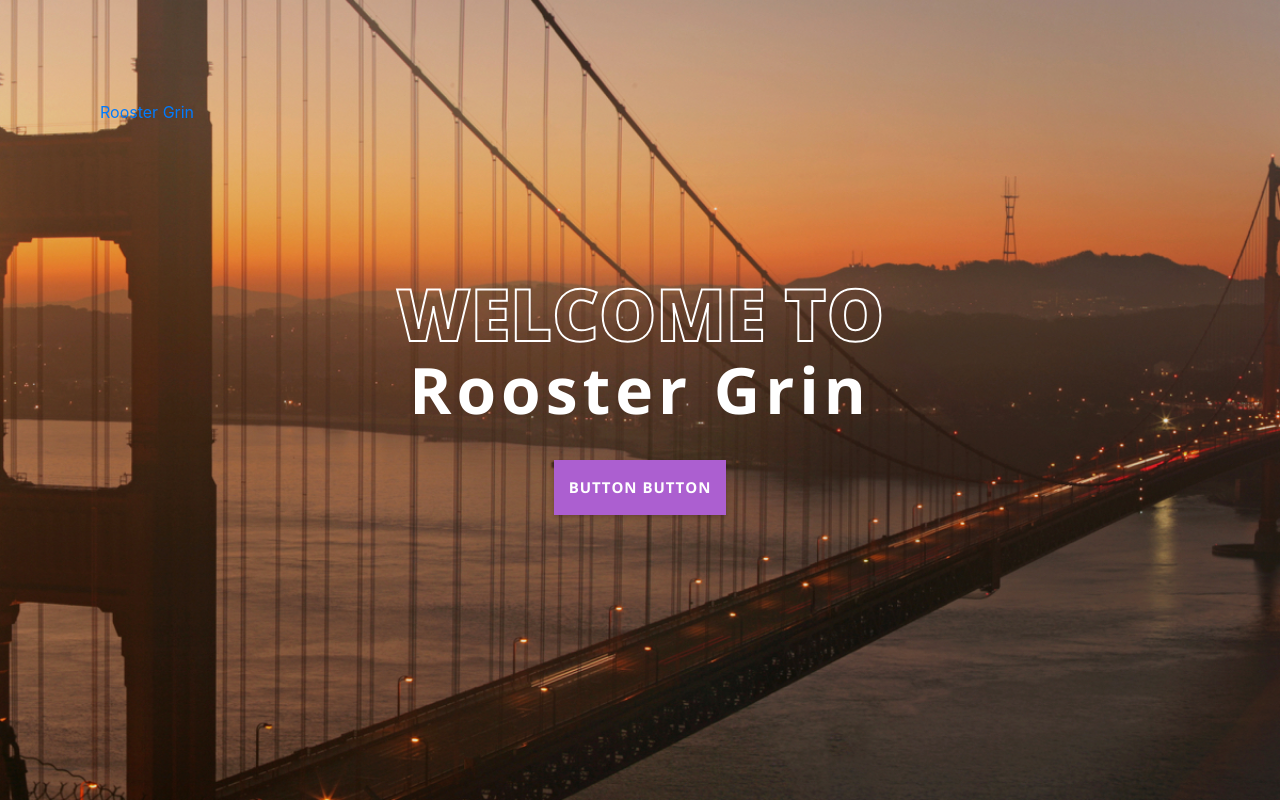
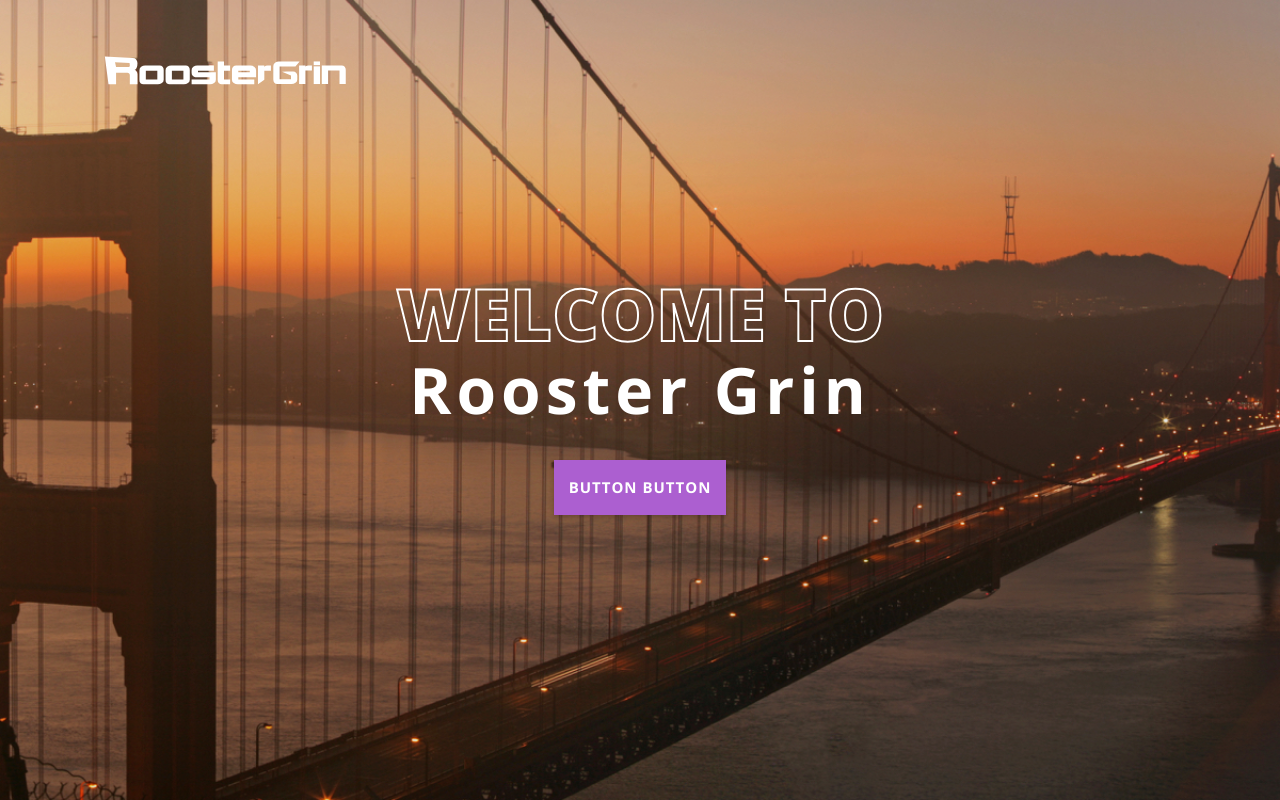
Before and after one commit to ksrawr/rg-frontend-challenge, a React app: page / in a window 1280 px wide. Built offline with nearby package versions, Linux system fonts and the light colour scheme.

Commit message:
adds logo svg to hero-container comp

```diff
--- a/src/components/Logo/Logo.js
+++ b/src/components/Logo/Logo.js
@@ -3,7 +3,7 @@ import React from 'react';
 const Logo = props => {
   return (
     <div className="logo">
-      <a className="logo__title">Rooster Grin</a>
+      <a href="#" className="logo__title"></a>
     </div>
   )
 }
--- a/src/css/style.css
+++ b/src/css/style.css
@@ -17,8 +17,15 @@
 
 .container--hero .logo {
   position: absolute;
-  top: 100px;
+  top: 50px;
   left: 100px;
+}
+
+.logo__title {
+  display: block;
+  width: 249px;
+  height: 45px;
+  background: url('./../images/logo-white.svg');
 }
 
 .container--hero .hero {
```
